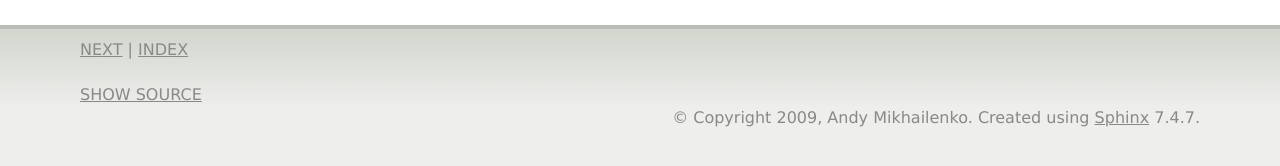
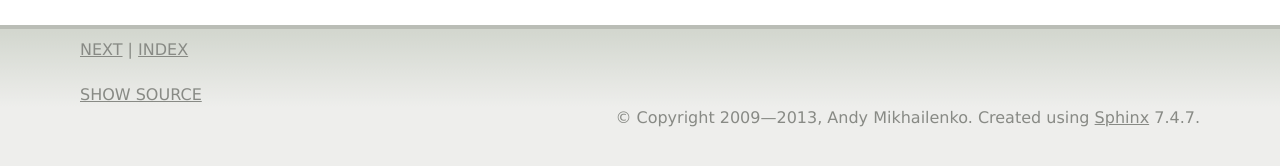
Before and after one commit to justinmayer/django-autoslug, a Sphinx documentation site: the page built from doc/index.rst, in a window 1280 px wide. Shown: the part 478-644 px from the top of the page. Built offline with Sphinx 7.4.7, drawn with Linux system fonts in a browser that asks for light colours.

Commit message:
Bump year in docs

```diff
--- a/doc/conf.py
+++ b/doc/conf.py
@@ -43,7 +43,7 @@ master_doc = 'index'
 
 # General information about the project.
 project = u'Django Autoslug'
-copyright = u'2009, Andy Mikhailenko'
+copyright = u'2009—2013, Andy Mikhailenko'
 
 # The version info for the project you're documenting, acts as replacement for
 # |version| and |release|, also used in various other places throughout the
```
